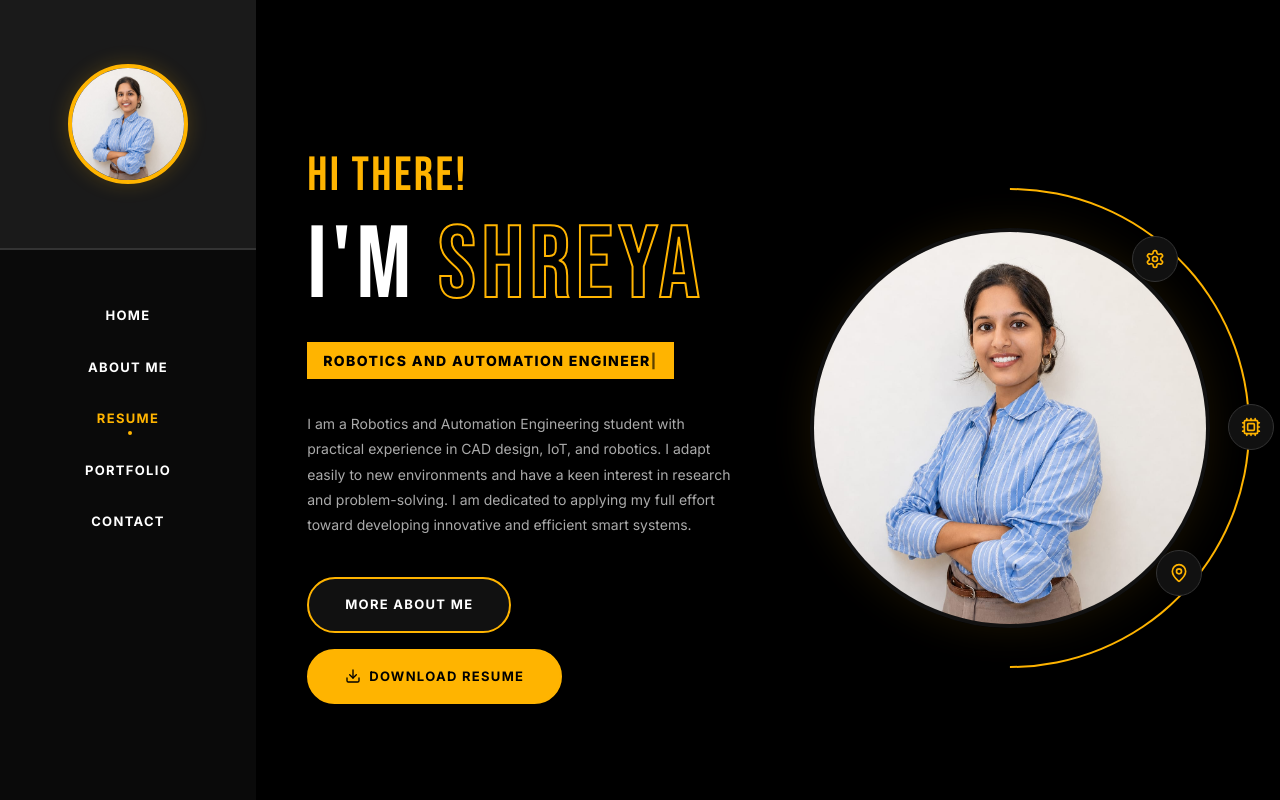
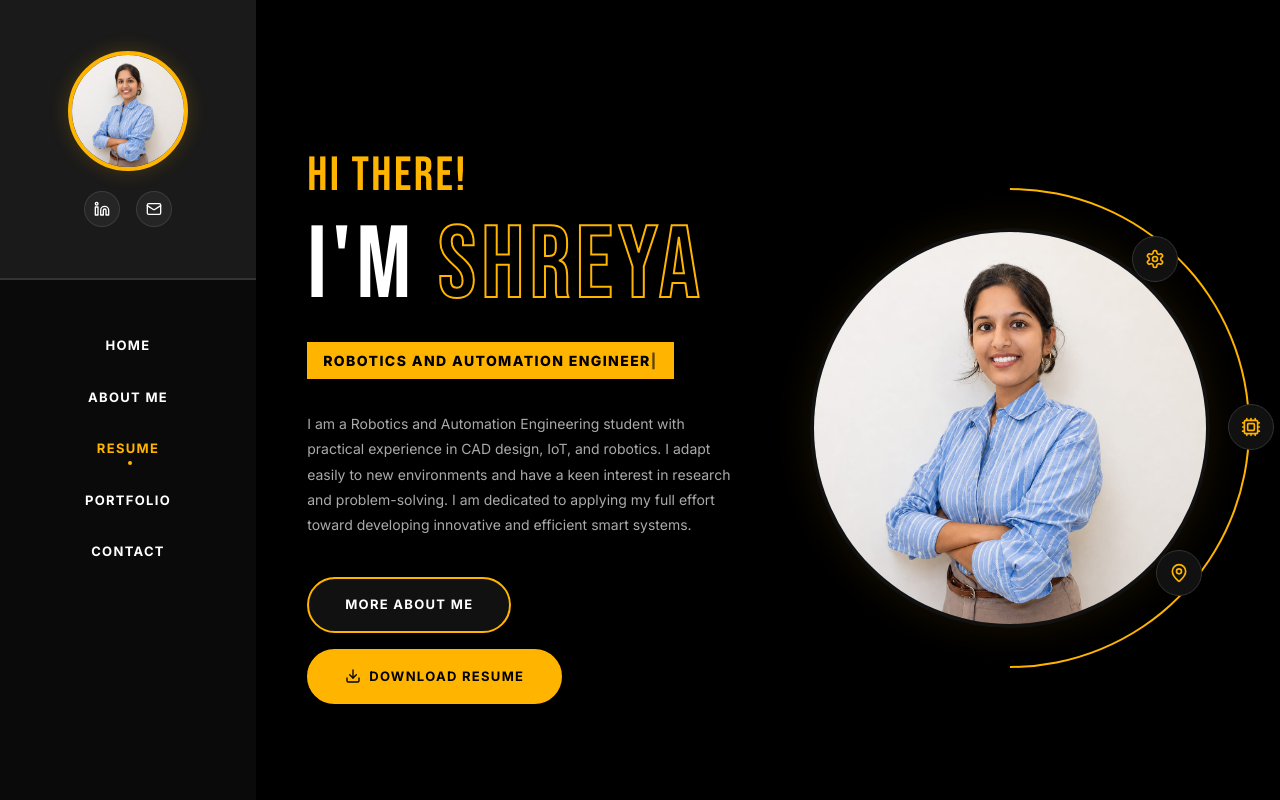
Before and after one commit to deviljitu1/shreya-robotics-portfolio, a React (Vite) app: page / in a window 1280 px wide. Shown: the top 800 px of the page. Built offline with nearby package versions, Linux system fonts and the light colour scheme.

Commit message:
Update social links and add desktop social icons

```diff
--- a/src/App.jsx
+++ b/src/App.jsx
@@ -218,28 +218,9 @@ export default function App() {
 
                   {/* Social Buttons */}
                   <div className="flex gap-6">
+
                     <a
-                      href="https://github.com"
-                      target="_blank"
-                      rel="noopener noreferrer"
-                      style={{
-                        width: '44px',
-                        height: '44px',
-                        borderRadius: '50%',
-                        background: 'rgba(255, 255, 255, 0.03)',
-                        border: '1px solid rgba(255, 255, 255, 0.08)',
-                        display: 'flex',
-                        alignItems: 'center',
-                        justifyContent: 'center',
-                        color: '#FFF',
-                        transition: 'all 0.3s'
-                      }}
-                      className="hover:border-[#FFB400] hover:text-[#FFB400] hover:scale-110 active:scale-95"
-                    >
-                      <Github size={18} />
-                    </a>
-                    <a
-                      href="https://linkedin.com"
+                      href="https://www.linkedin.com/in/shreya-ade/"
                       target="_blank"
                       rel="noopener noreferrer"
                       style={{
--- a/src/components/Sidebar.jsx
+++ b/src/components/Sidebar.jsx
@@ -1,6 +1,6 @@
 import { useState, useEffect } from 'react';
 import { motion } from 'framer-motion';
-import { Home, User, FileText, Briefcase, Mail } from 'lucide-react';
+import { Home, User, FileText, Briefcase, Mail, Linkedin } from 'lucide-react';
 import profileImg from '../assets/shreya-profile.jpeg';
 
 export default function Sidebar({ activeSection, setActiveSection }) {
@@ -28,9 +28,10 @@ export default function Sidebar({ activeSection, setActiveSection }) {
       {/* Top section with avatar */}
       <div
         style={{
-          height: '250px',
+          height: '280px',
           backgroundColor: '#1A1A1A',
           display: 'flex',
+          flexDirection: 'column',
           alignItems: 'center',
           justifyContent: 'center',
           borderBottom: '2px solid #333'
@@ -43,7 +44,8 @@ export default function Sidebar({ activeSection, setActiveSection }) {
             borderRadius: '50%',
             overflow: 'hidden',
             border: '4px solid #FFB400',
-            boxShadow: '0 0 20px rgba(255, 180, 0, 0.2)'
+            boxShadow: '0 0 20px rgba(255, 180, 0, 0.2)',
+            marginBottom: '20px'
           }}
         >
           <img
@@ -52,6 +54,48 @@ export default function Sidebar({ activeSection, setActiveSection }) {
             style={{ width: '100%', height: '100%', objectFit: 'cover' }}
             onError={(e) => { e.target.style.display = 'none'; }}
           />
+        </div>
+
+        {/* Social Buttons for Desktop Sidebar */}
+        <div className="flex gap-4">
+          <a
+            href="https://www.linkedin.com/in/shreya-ade/"
+            target="_blank"
+            rel="noopener noreferrer"
+            style={{
+              width: '36px',
+              height: '36px',
+              borderRadius: '50%',
+              background: 'rgba(255, 255, 255, 0.05)',
+              border: '1px solid rgba(255, 255, 255, 0.1)',
+              display: 'flex',
+              alignItems: 'center',
+              justifyContent: 'center',
+              color: '#FFF',
+              transition: 'all 0.3s'
+            }}
+            className="hover:border-[#FFB400] hover:text-[#FFB400] hover:scale-110 active:scale-95"
+          >
+            <Linkedin size={16} />
+          </a>
+          <a
+            href="mailto:shreyaade2003@gmail.com"
+            style={{
+              width: '36px',
+              height: '36px',
+              borderRadius: '50%',
+              background: 'rgba(255, 255, 255, 0.05)',
+              border: '1px solid rgba(255, 255, 255, 0.1)',
+              display: 'flex',
+              alignItems: 'center',
+              justifyContent: 'center',
+              color: '#FFF',
+              transition: 'all 0.3s'
+            }}
+            className="hover:border-[#FFB400] hover:text-[#FFB400] hover:scale-110 active:scale-95"
+          >
+            <Mail size={16} />
+          </a>
         </div>
       </div>
 
```
